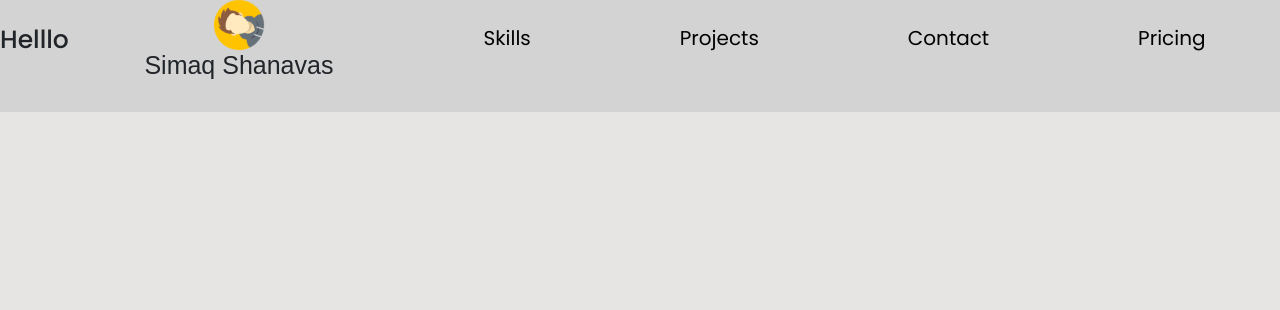
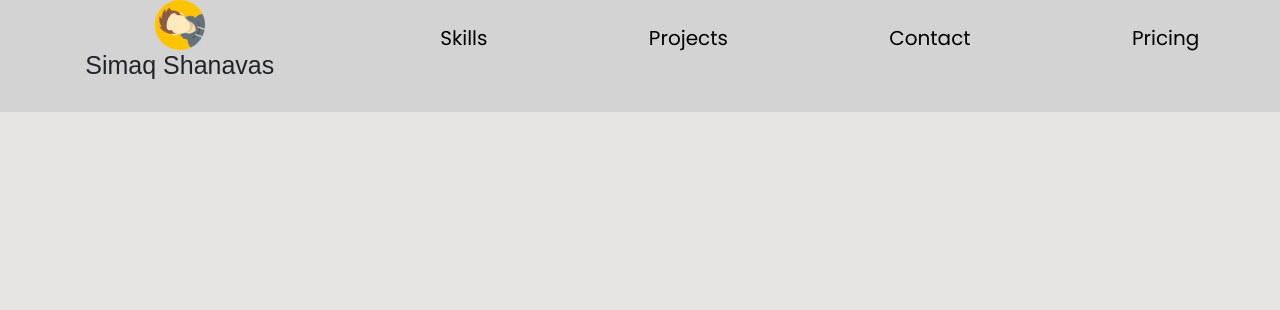
Before and after one commit to msimaq79/Simaq, a plain HTML site: page index.html in a window 1280 px wide. Shown: the top 310 px of the page. Drawn offline with nearby package versions, Linux system fonts and the light colour scheme; a script that the page names is missing; a web font is replaced by a local one.

Commit message:
Update index.html

```diff
--- a/index.html
+++ b/index.html
@@ -28,7 +28,6 @@
   <body>
     <header id="main-head">
       <nav>
-        <h1>Helllo</h1>
         <h1 id="logo">
           <img src="./img/avattar-min.png" id="logo-icon" /><br />Simaq Shanavas
         </h1>
```
